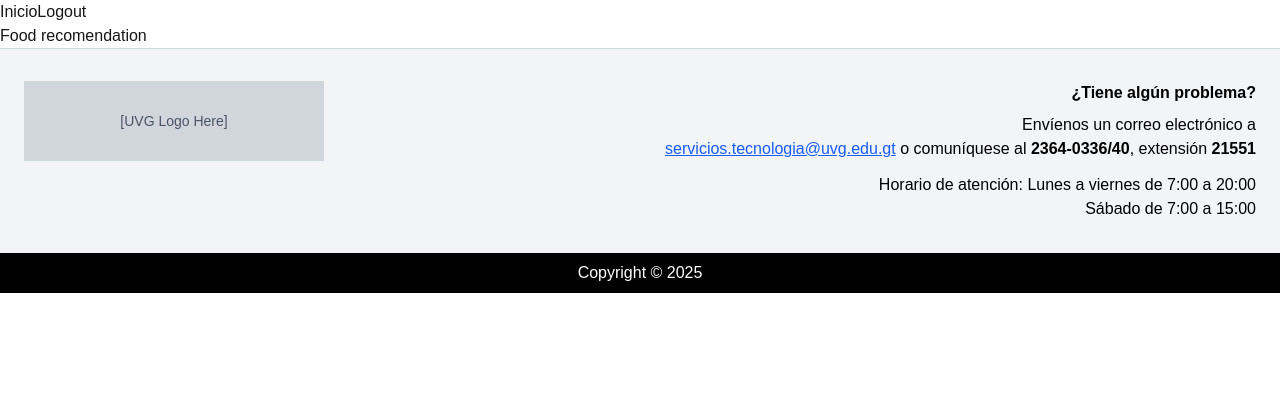
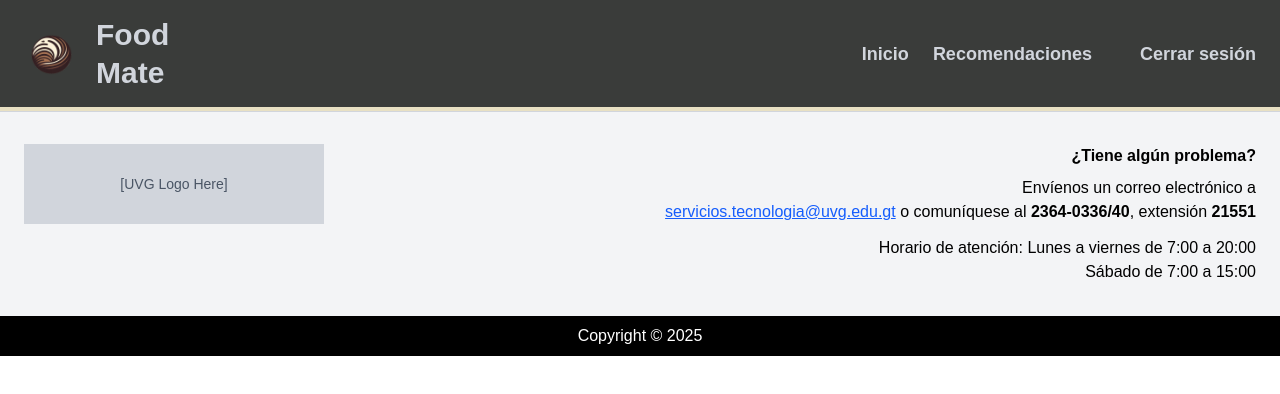
Before and after one commit to angcoder-c/Food-Recommendations-P2, a Next.js app: page / in a window 1280 px wide. Shown: the top 394 px of the page. Built offline with nearby package versions, Linux system fonts and the light colour scheme.

Commit message:
header ready

```diff
--- a/src/components/header.tsx
+++ b/src/components/header.tsx
@@ -1,24 +1,48 @@
-"use client";
-import React from "react";
-import Navbar from "@/components/navbar";
-import "../app/globals.css";
+'use client';
 
+import Link from 'next/link';
+import Image from 'next/image';
+import { useAuthStore } from '@/stores/useAuthStore';
+import Logo from '../../public/logopng.png';
 
-export default function HeaderLayout( {
-  children,
-}: Readonly<{
-  children: React.ReactNode;
-}>) {
+export default function Navbar() {
+  const { user, logout } = useAuthStore();
+
   return (
-    <html lang="es">
-      <head>
-        <title>Food-Recomendatigon-UVG</title>
-        <meta name="description" content="Sistema de recomendación de comida" />
-      </head>
-      <body>
-        <Navbar />
-        <main>{children}</main>
-      </body>
-    </html>
+    <nav className="bg-[#3a3c3a] border-b-4 border-[#e8e0c3] py-4 px-6 flex items-center justify-between">
+      <div className="flex items-center space-x-4">
+        <div className="w-14 h-14 relative">
+          <Image
+            src={Logo}
+            alt="FoodMate Logo"
+            fill
+            className="object-contain"
+          />
+        </div>
+        <div className="text-gray-300 text-3xl font-semibold leading-tight">
+          <div>Food</div>
+          <div>Mate</div>
+        </div>
+      </div>
+
+      {/* Navigation Links */}
+      <div className="flex space-x-6 text-gray-300 text-lg font-semibold">
+        <Link href="/" className="hover:text-white">Inicio</Link>
+        <Link href="/recomendation" className="hover:text-white">Recomendaciones</Link>
+        {user ? (
+          <>
+            <span className="text-gray-400">{user?.nombre}</span>
+            <button
+              onClick={logout}
+              className="hover:text-white focus:outline-none"
+            >
+              Cerrar sesión
+            </button>
+          </>
+        ) : (
+          <Link href="/login" className="hover:text-white">Iniciar sesión</Link>
+        )}
+      </div>
+    </nav>
   );
 }
```
